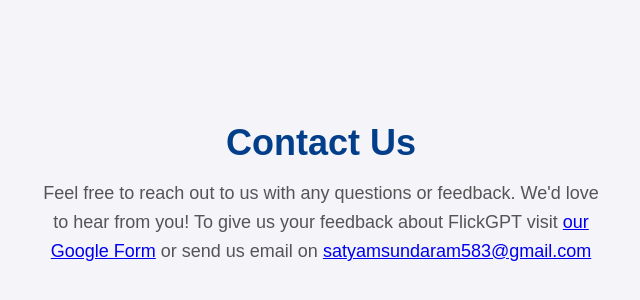
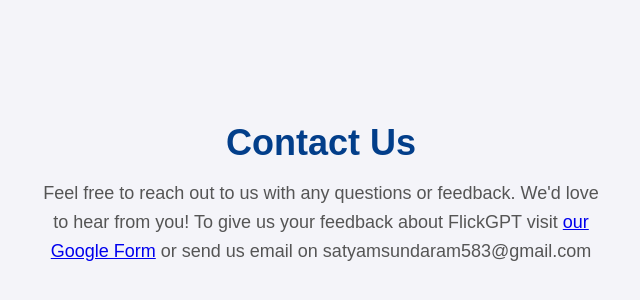
Before and after one commit to Code-hakai/FlickGPT, a plain HTML site: page info.html in a window 1280 px wide. Shown: the part 1966-2266 px from the top of the page, without its empty margins (319-959 px from the left). Drawn offline with Linux system fonts and the light colour scheme.

Commit message:
Update info.html

```diff
--- a/info.html
+++ b/info.html
@@ -141,7 +141,7 @@
     <!-- Contact Section -->
     <div class="content" id="contact">
         <h1>Contact Us</h1>
-        <p>Feel free to reach out to us with any questions or feedback. We'd love to hear from you! To give us your feedback about FlickGPT visit <a href="https://docs.google.com/forms/d/e/1FAIpQLSeI-Bc535rhcAw11IeH2-116hqMBBAaxDWB_8elblkyGW-S5g/viewform">our Google Form</a> or send us email on <a href="https://mail.google.com/mail/mu/mp/304/#co">satyamsundaram583@gmail.com</a></p>
+        <p>Feel free to reach out to us with any questions or feedback. We'd love to hear from you! To give us your feedback about FlickGPT visit <a href="https://docs.google.com/forms/d/e/1FAIpQLSeI-Bc535rhcAw11IeH2-116hqMBBAaxDWB_8elblkyGW-S5g/viewform">our Google Form</a> or send us email on satyamsundaram583@gmail.com</p>
     </div>
 
     <!-- Footer -->
```
